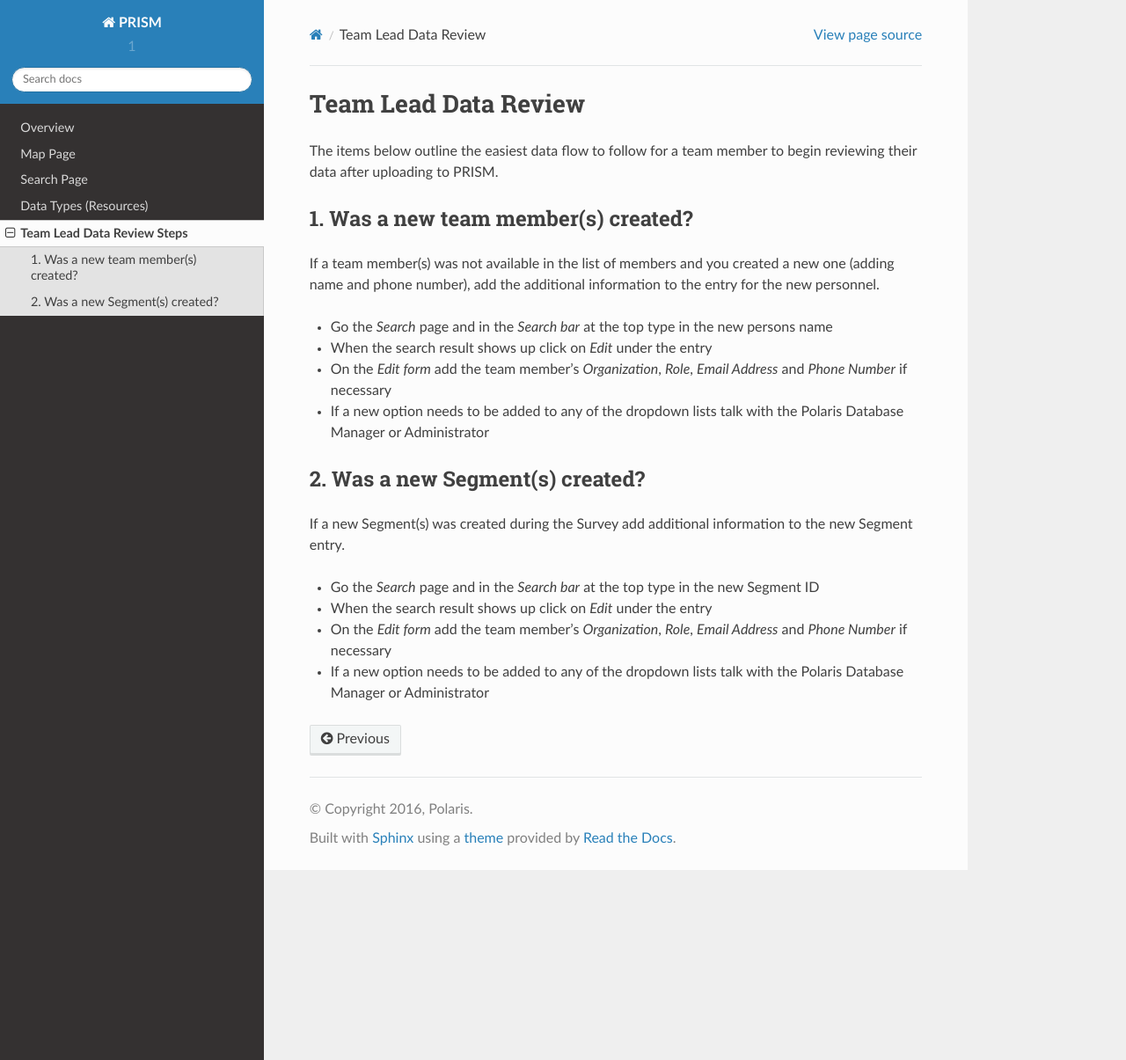
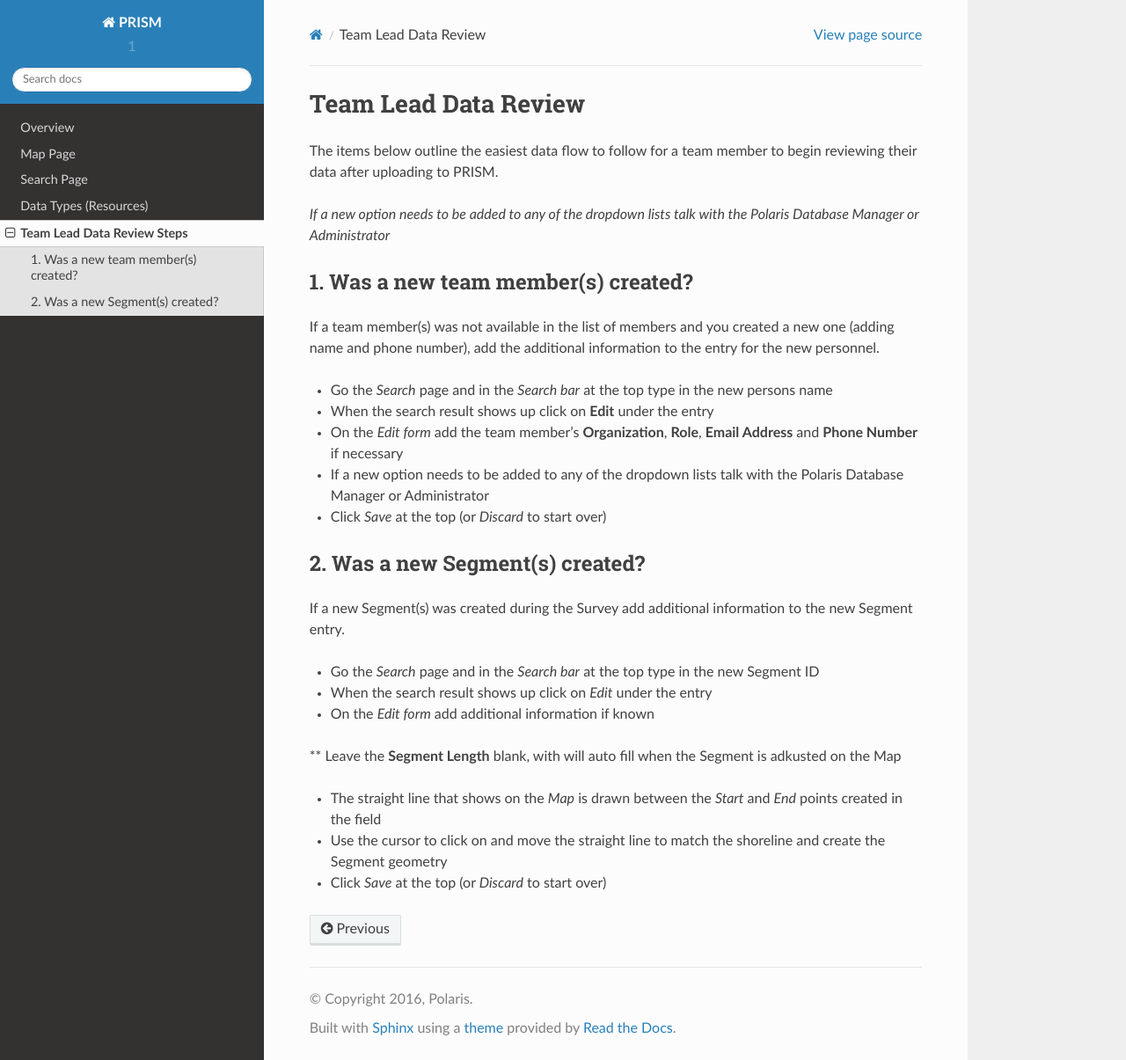
Before and after one commit to agraham/PRISM_rtd, a Sphinx documentation site: the page built from docs/teamlead.rst, in a window 1280 px wide and 1205 px high. Shown: the whole window at 88% size. Built offline with Sphinx 7.4.7 and the Read the Docs theme 2.0.0, drawn with Linux system fonts in a browser that asks for light colours.

Commit message:
Update teamlead.rst

```diff
--- a/docs/teamlead.rst
+++ b/docs/teamlead.rst
@@ -2,6 +2,8 @@ Team Lead Data Review
 =====================
 
 The items below outline the easiest data flow to follow for a team member to begin reviewing their data after uploading to PRISM.
+
+*If a new option needs to be added to any of the dropdown lists talk with the Polaris Database Manager or Administrator*
 
 1. Was a new team member(s) created?
 ---------------------------------
@@ -9,10 +11,10 @@ The items below outline the easiest data flow to follow for a team member to beg
 If a team member(s) was not available in the list of members and you created a new one (adding name and phone number), add the additional information to the entry for the new personnel.
 
 - Go the *Search* page and in the *Search bar* at the top type in the new persons name
-- When the search result shows up click on *Edit* under the entry
-- On the *Edit form* add the team member's *Organization*, *Role*, *Email Address* and *Phone Number* if necessary
+- When the search result shows up click on **Edit** under the entry
+- On the *Edit form* add the team member's **Organization**, **Role**, **Email Address** and **Phone Number** if necessary
 - If a new option needs to be added to any of the dropdown lists talk with the Polaris Database Manager or Administrator
-
+- Click *Save* at the top (or *Discard* to start over)
 
 2. Was a new Segment(s) created?
 ---------------------------------
@@ -21,5 +23,10 @@ If a new Segment(s) was created during the Survey add additional information to
 
 - Go the *Search* page and in the *Search bar* at the top type in the new Segment ID
 - When the search result shows up click on *Edit* under the entry
-- On the *Edit form* add the team member's *Organization*, *Role*, *Email Address* and *Phone Number* if necessary
-- If a new option needs to be added to any of the dropdown lists talk with the Polaris Database Manager or Administrator
+- On the *Edit form* add additional information if known
+
+** Leave the **Segment Length** blank, with will auto fill when the Segment is adkusted on the Map
+
+- The straight line that shows on the *Map* is drawn between the *Start* and *End* points created in the field
+- Use the cursor to click on and move the straight line to match the shoreline and create the Segment geometry
+- Click *Save* at the top (or *Discard* to start over)
```
